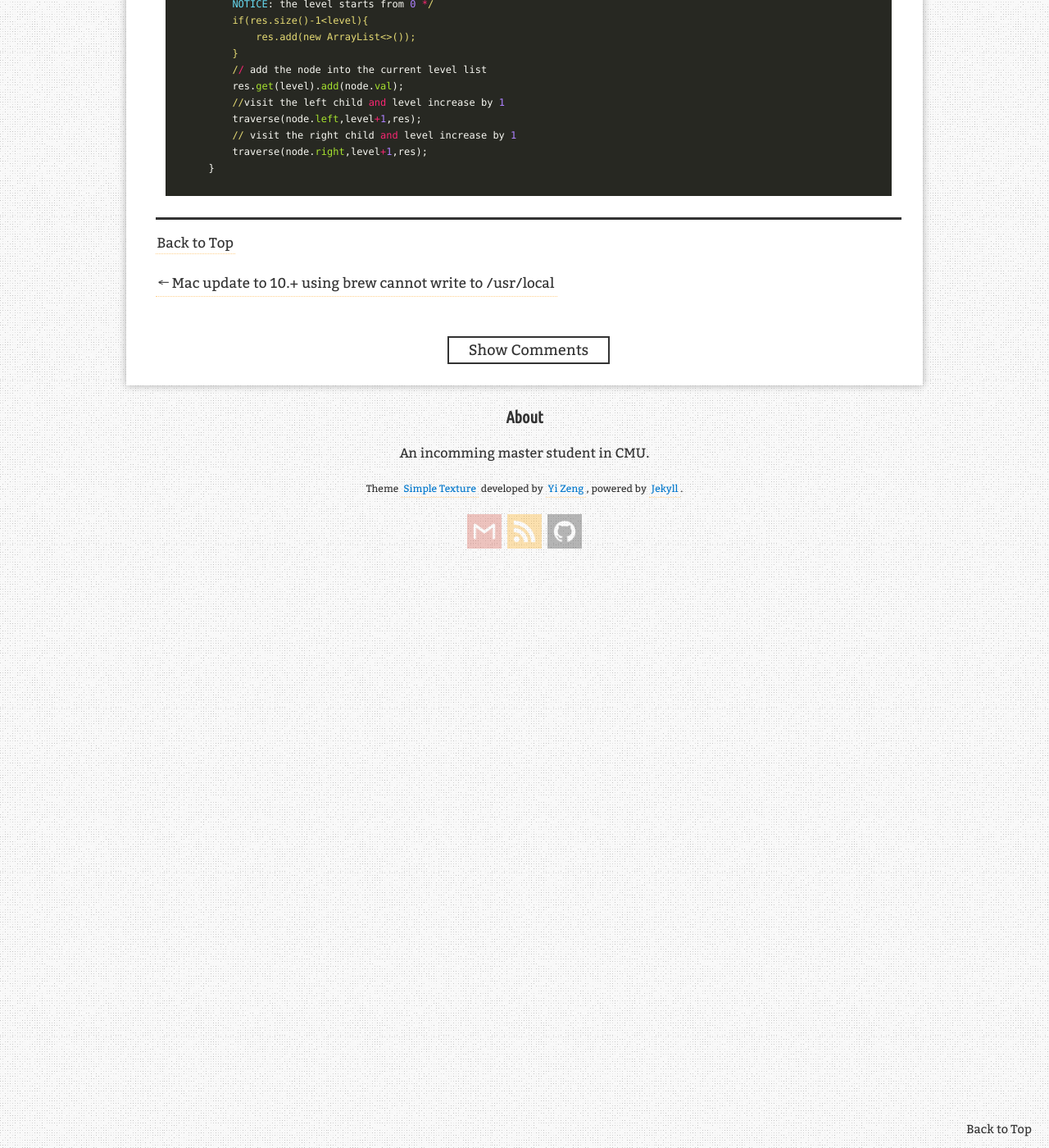
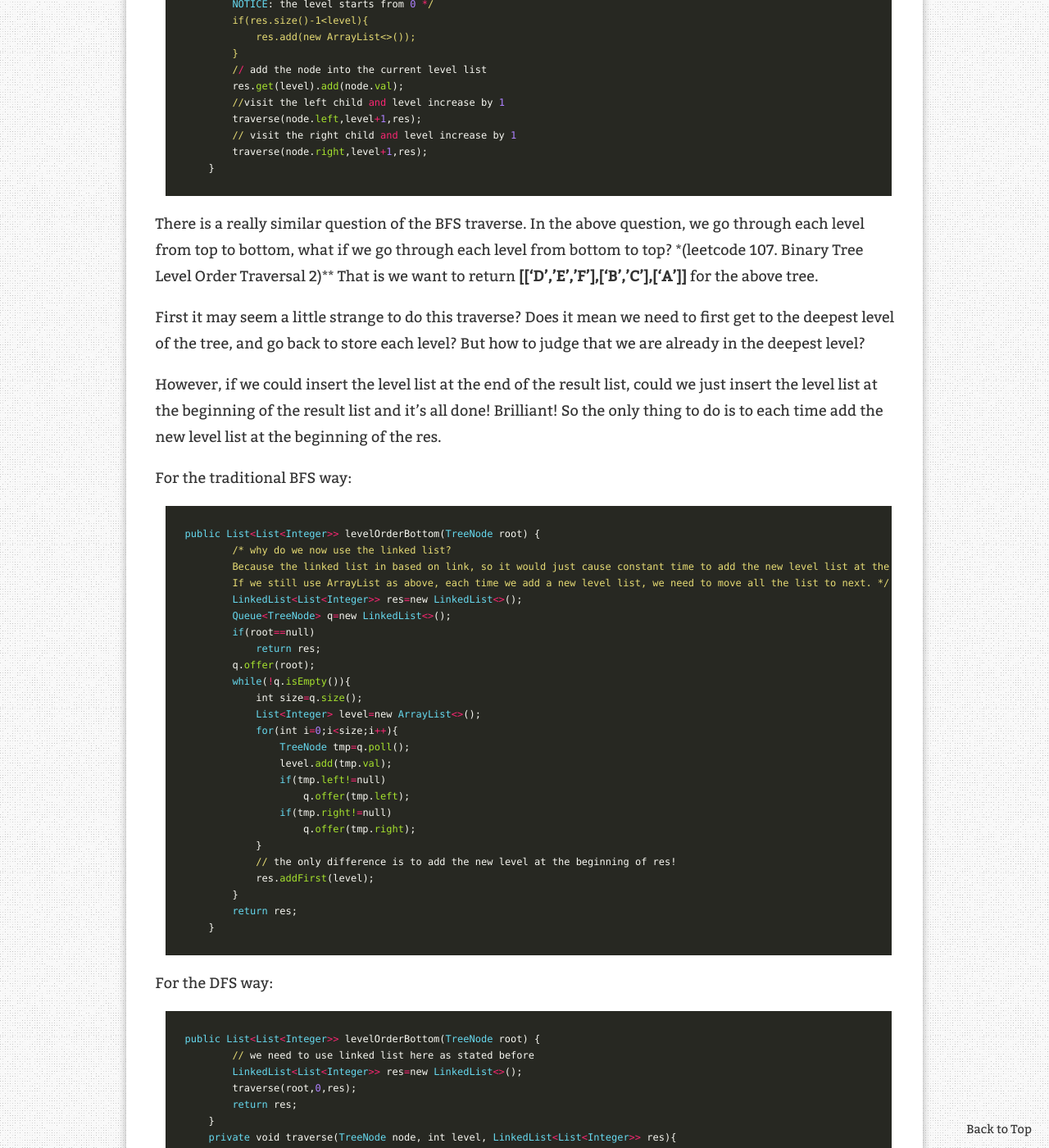
Before and after one commit to SifanStephanie/SifanStephanie.github.io, a Jekyll site: the page built from _posts/2018-09-26-Tree_Traversal.md, in a window 1280 px wide and 1400 px high, scrolled down 2936 px. Shown: the whole window at 82% size. Built offline with Jekyll 4.4.1, drawn with Linux system fonts in a browser that asks for light colours; comment, search, counter and statistics services are not loaded; some of the changed text lies outside the part shown.

Commit message:
tree traverse part2 1.1

```diff
--- a/_posts/2018-09-26-Tree_Traversal.md
+++ b/_posts/2018-09-26-Tree_Traversal.md
@@ -103,3 +103,63 @@ public List<List<Integer>> levelOrder(TreeNode root) {
         traverse(node.right,level+1,res);
     }
 ~~~
+
+There is a really similar question of the BFS traverse. In the above question, we go through each level from top to bottom, what if we go through each level from bottom to top? *(leetcode 107. Binary Tree Level Order Traversal 2)** That is we want to return **[[‘D’,’E’,’F’],[‘B’,’C’],[‘A’]]** for the above tree.
+
+First it may seem a little strange to do this traverse? Does it mean we need to first get to the deepest level of the tree, and go back to store each level? But how to judge that we are already in the deepest level?
+
+However, if we could insert the level list at the end of the result list, could we just insert the level list at the beginning of the result list and it’s all done!
+Brilliant! So the only thing to do is to each time add the new level list at the beginning of the res.
+
+For the traditional BFS way:
+~~~ ruby
+public List<List<Integer>> levelOrderBottom(TreeNode root) {
+        /* why do we now use the linked list?
+        Because the linked list in based on link, so it would just cause constant time to add the new level list at the beginning of res.
+        If we still use ArrayList as above, each time we add a new level list, we need to move all the list to next. */
+        LinkedList<List<Integer>> res=new LinkedList<>();
+        Queue<TreeNode> q=new LinkedList<>();
+        if(root==null)
+            return res;
+        q.offer(root);
+        while(!q.isEmpty()){
+            int size=q.size();
+            List<Integer> level=new ArrayList<>();
+            for(int i=0;i<size;i++){
+                TreeNode tmp=q.poll();
+                level.add(tmp.val);
+                if(tmp.left!=null)
+                    q.offer(tmp.left);
+                if(tmp.right!=null)
+                    q.offer(tmp.right);
+            }
+            // the only difference is to add the new level at the beginning of res!
+            res.addFirst(level);
+        }
+        return res;
+    }
+~~~
+
+For the DFS way:
+~~~ ruby
+public List<List<Integer>> levelOrderBottom(TreeNode root) {
+        // we need to use linked list here as stated before
+        LinkedList<List<Integer>> res=new LinkedList<>();
+        traverse(root,0,res);
+        return res;
+    }
+    private void traverse(TreeNode node, int level, LinkedList<List<Integer>> res){
+        if(node==null)
+            return;
+        if(res.size()-1<level){
+        /* the same as above we add the new level list at the beginning of the res. */
+            res.addFirst(new ArrayList<>());
+        }
+        /* Here! since each time to add the newly level in  the beginning, so there is some simple math to do to get the correct level.
+        NOTICE: level starts from 0. */
+        res.get(res.size()-1-level).add(node.val);
+        traverse(node.left,level+1,res);
+        traverse(node.right,level+1,res);
+    }
+
+~~~
```
Also changed, not shown: 2 other files.
